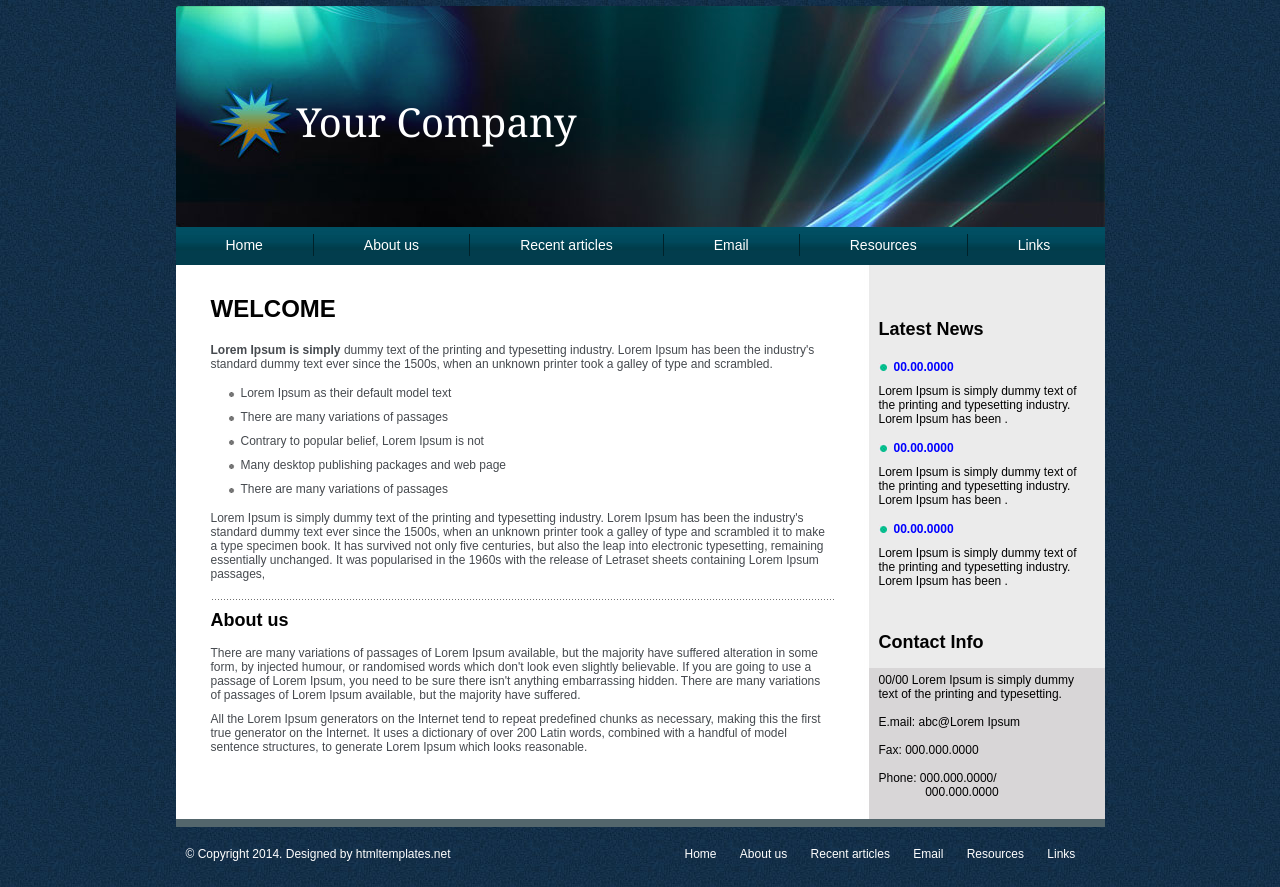
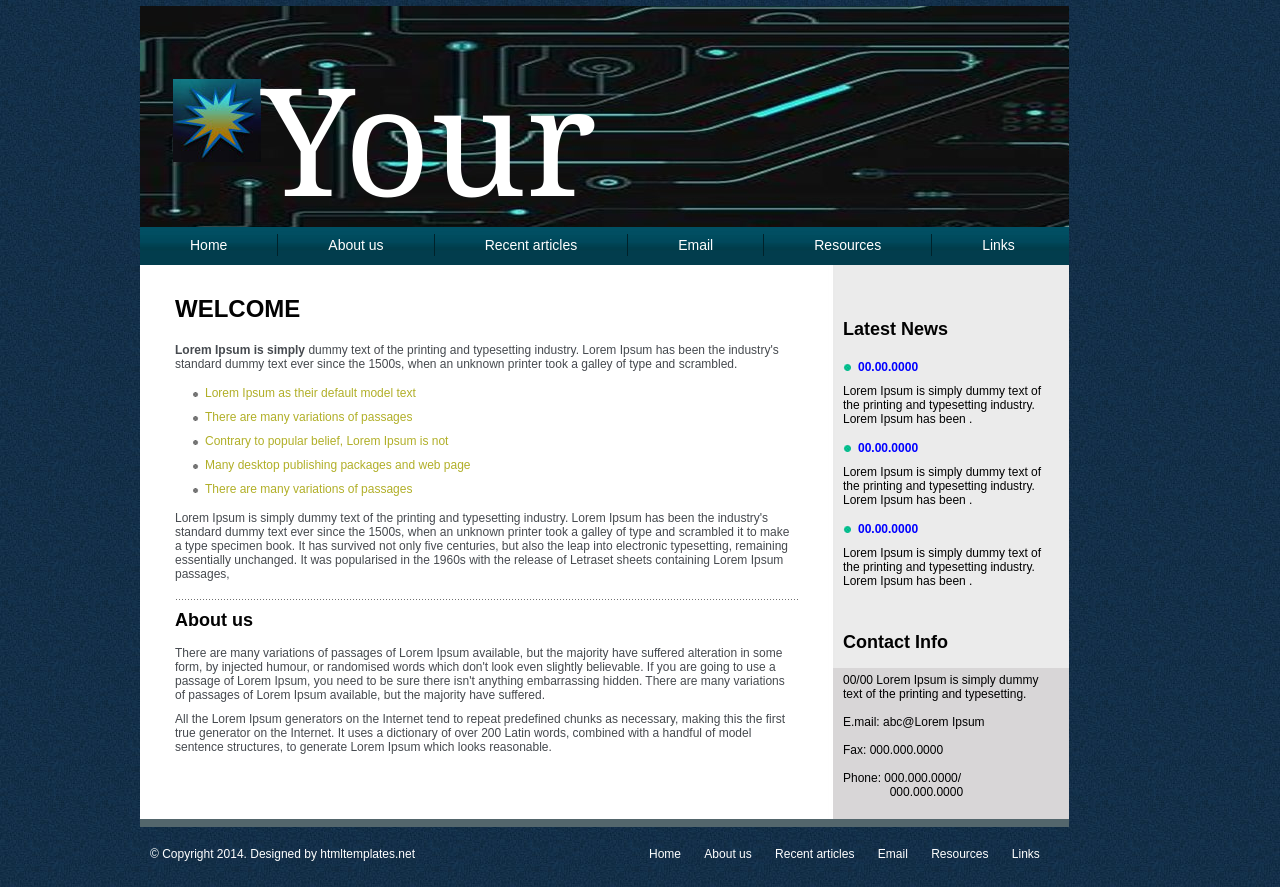
Before and after one commit to vger97/vger97.github.io, a plain HTML site: page index.html in a window 1280 px wide. Drawn offline with Linux system fonts and the light colour scheme.

Commit message:
Add files via upload

```diff
--- a/css/style.css
+++ b/css/style.css
@@ -5,7 +5,7 @@ body {
 	padding:0px;
 	font-family:Arial, Helvetica, sans-serif;
 	font-size:12px;
-	color:#464a4f;
+	color:#b1af28;
 	background:url(../images/body-bg.jpg) repeat;
 	}
 
@@ -19,7 +19,7 @@ img {
 	}
 
 a {
-	color:#072FCF;
+	color:rgb(7, 207, 24);
 	text-decoration:underline;
 	}
 
@@ -35,14 +35,14 @@ a:hover {
 	}
 
 #container {
-	width:929px;
+	width:1000px;
 	margin:6px auto;
 	}
 
 #header {
 	width:929px;
 	float:left;
-	background:url(../images/heaser-bg.jpg) no-repeat;
+	background:url(../images/th.jpg) no-repeat;
 	height:221px;
 	}
 
@@ -54,11 +54,11 @@ a:hover {
 
 #logo-text {
 	font-family:Georgia, "Times New Roman", Times, serif;
-	font-size:40px;
-	color:#FFFFFF;
+	font-size:150px;
+	color:rgb(255, 255, 255);
 	font-weight:normal;
-	float:left;
-	margin:88px 0px 0px 0px;
+	float:center;
+	margin:30px 60px 60px 60px;
 	}
 
 #nav {
```
